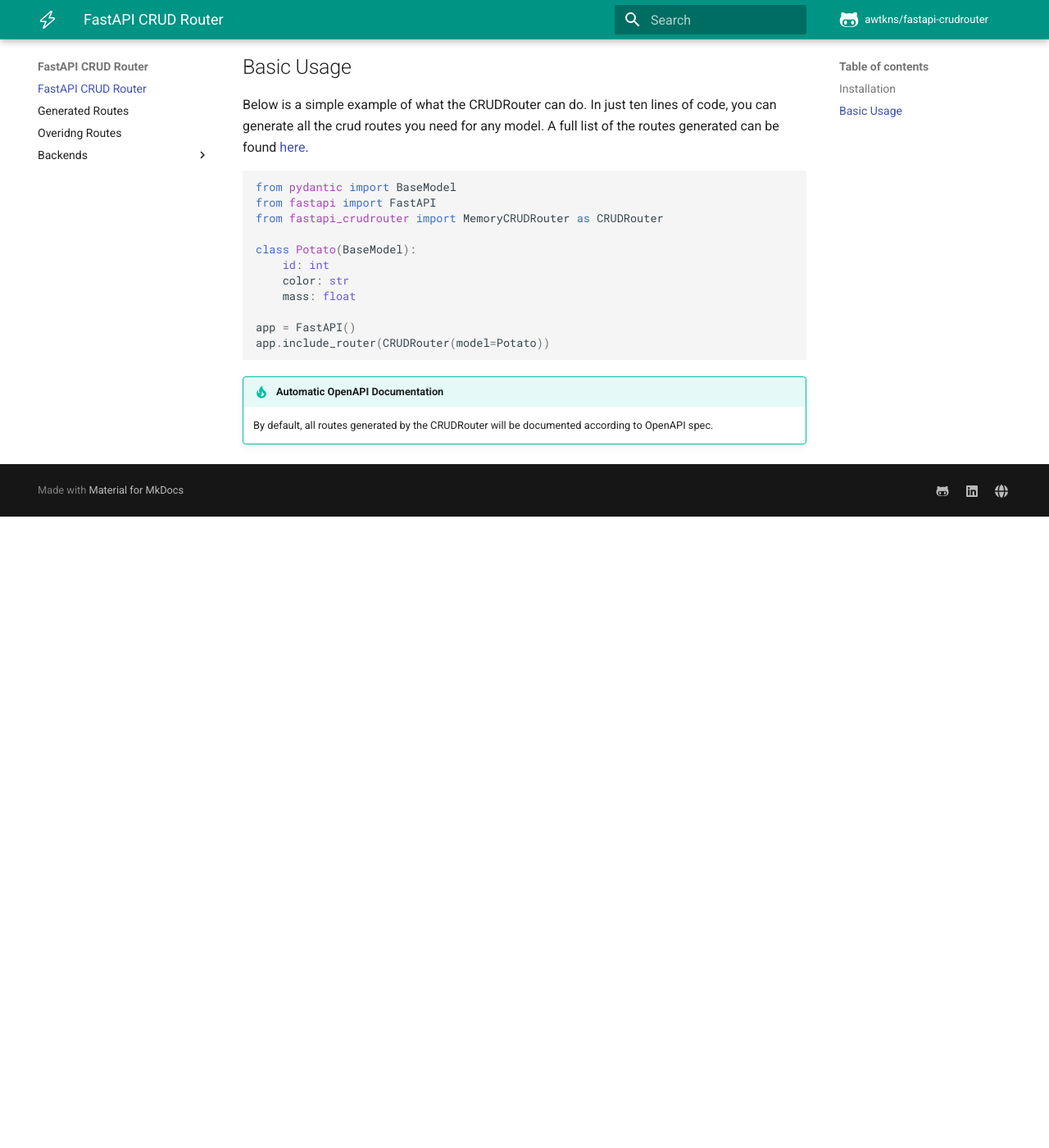
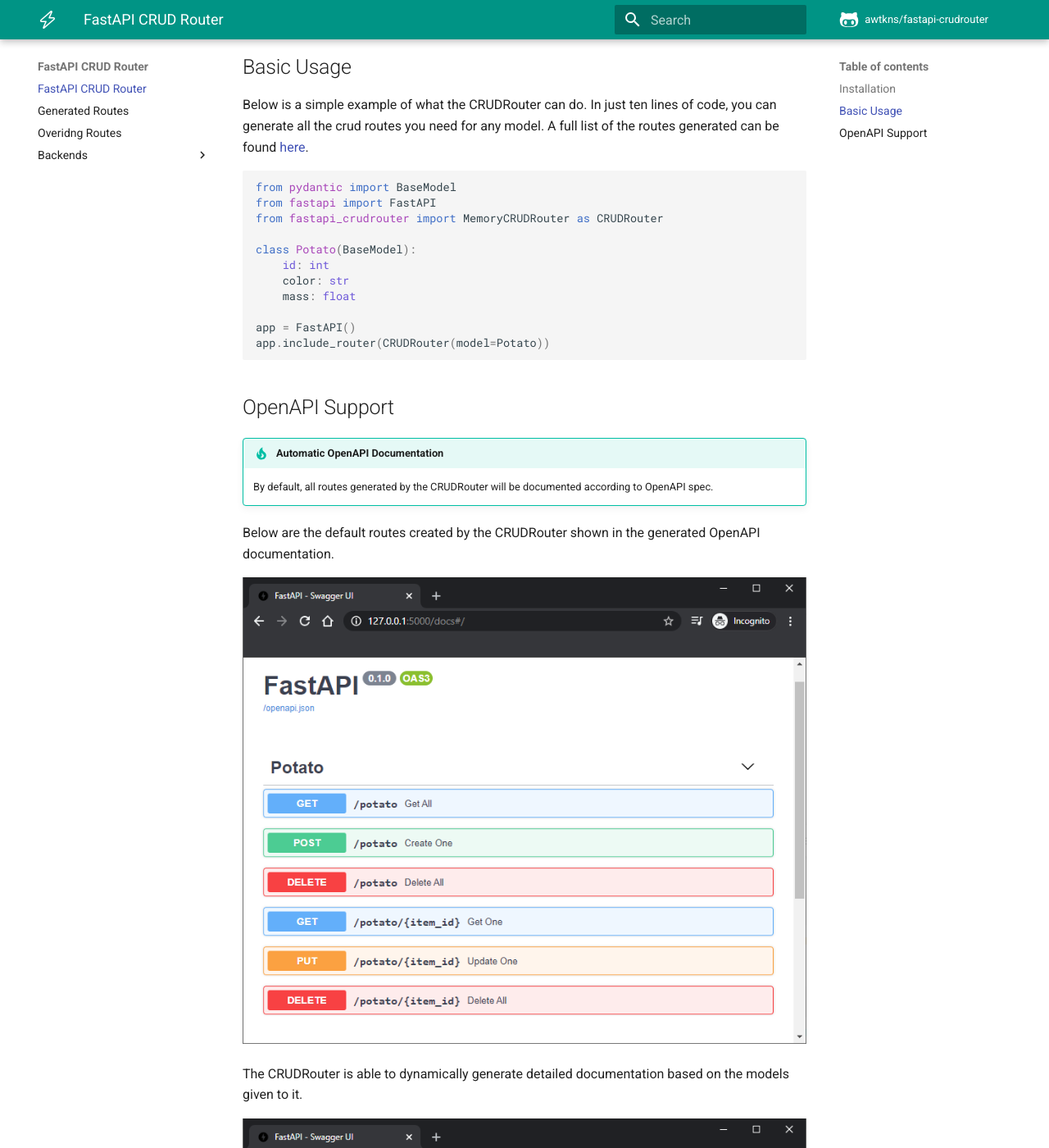
Before and after one commit to awtkns/fastapi-crudrouter, an MkDocs documentation site: the page built from docs/index.md, in a window 1280 px wide and 1400 px high, scrolled down 859 px. Shown: the whole window at 82% size. Built offline with MkDocs 1.6.1 and Material for MkDocs 9.7.7, drawn with Linux system fonts in a browser that asks for light colours; comment, search, counter and statistics services are not loaded; before the commit the page ends 1489 px from its top, so only the background shows below that.

Commit message:
Added docs detailing openapi support

````diff
--- a/docs/index.md
+++ b/docs/index.md
@@ -39,5 +39,15 @@
 app.include_router(CRUDRouter(model=Potato))
 ```
 
+## OpenAPI Support
+
 !!! tip "Automatic OpenAPI Documentation"
     By default, all routes generated by the CRUDRouter will be documented according to OpenAPI spec.
+
+Below are the default routes created by the CRUDRouter shown in the generated OpenAPI documentation.
+
+![Placeholder](assets/routeOverview.png)
+
+The CRUDRouter is able to dynamically generate detailed documentation based on the models given to it.
+
+![Placeholder](assets/routeDetail.png)
````
Also changed, not shown: docs/assets/RouteDetail.PNG (added), docs/assets/RouteOverview.PNG (added), 1 other file.
